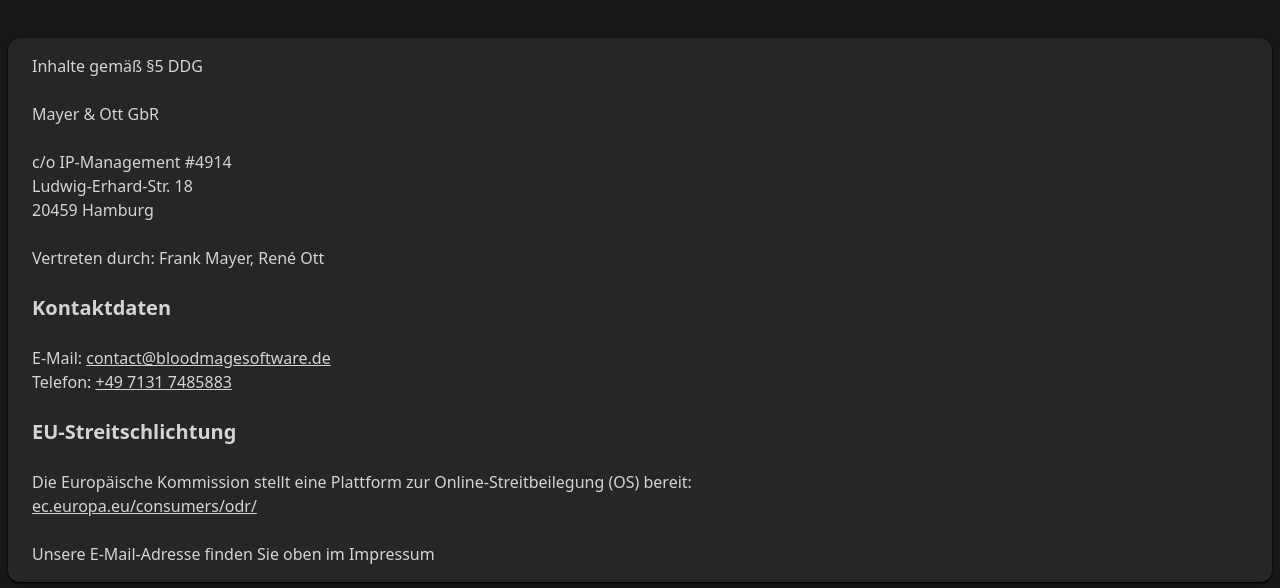
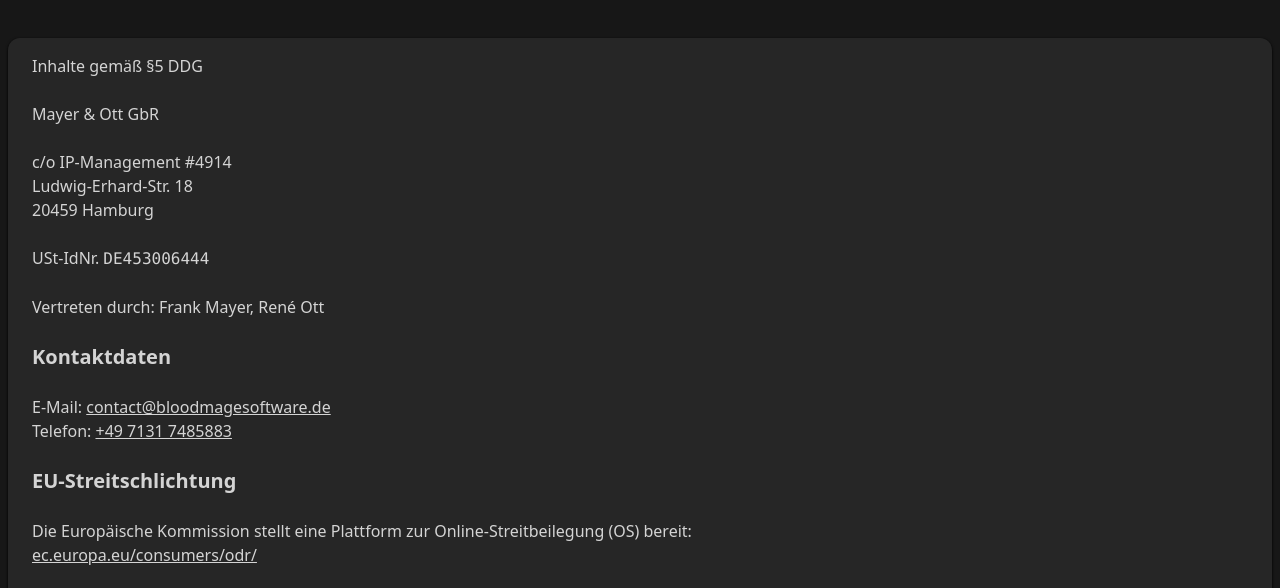
Before and after one commit to bloodmagesoftware/homepage, an Astro site: page /impressum in a window 1280 px wide. Shown: the part 210-798 px from the top of the page. Built offline with nearby package versions, Linux system fonts and the light colour scheme; Astro itself is replaced by a stand-in of ours.

Commit message:
added ust idnr

```diff
--- a/src/pages/impressum.astro
+++ b/src/pages/impressum.astro
@@ -19,6 +19,8 @@
     <p>c/o IP-Management #4914</p>
     <p>Ludwig-Erhard-Str. 18</p>
     <p>20459 Hamburg</p>
+    <br />
+    <p>USt-IdNr. <code>DE453006444</code></p>
     <br />
     <p>Vertreten durch: Frank Mayer, René Ott</p>
     <br />
```
